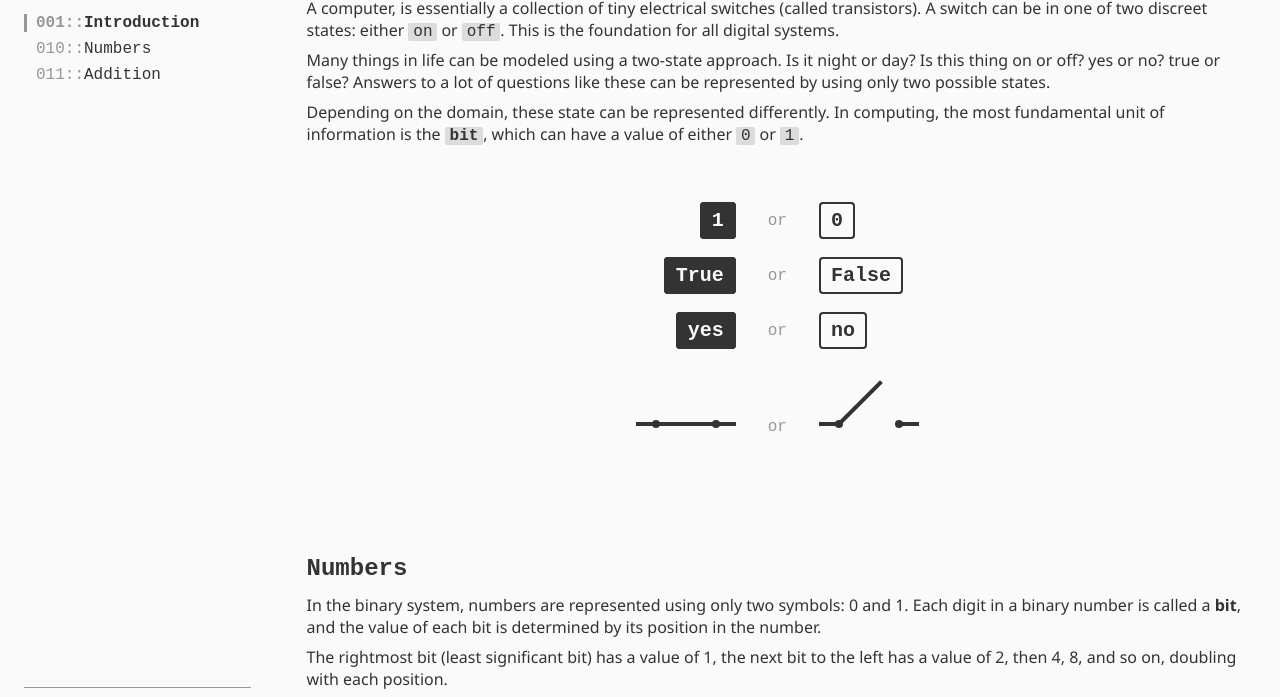
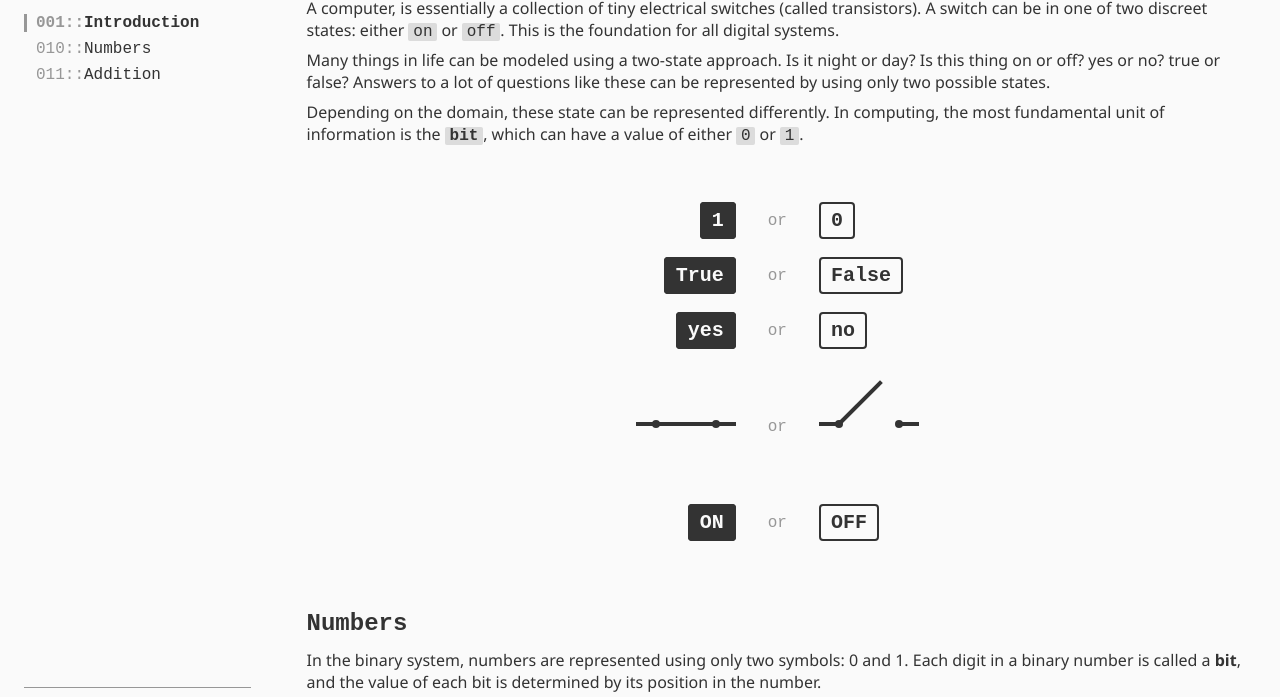
Before and after one commit to Shresht7/bit-by-bit, a website built with Vite: page index.html in a window 1280 px wide. Shown: the part 70-767 px from the top of the page. Built offline with nearby package versions, Linux system fonts and the light colour scheme; a web font is replaced by a local one.

Commit message:
Add another example: `ON/OFF`

```diff
--- a/index.html
+++ b/index.html
@@ -54,6 +54,12 @@
           <svg-switch value="1" class="cursor-pointer" data-sync-group="introduction"></svg-switch>
           <span class="font-code color-subdued">or</span>
           <svg-switch value="0" class="cursor-pointer" data-sync-group="introduction"></svg-switch>
+
+          <bit-cell value="1" class="cursor-pointer" data-sync-group="introduction" boolean data-true="ON"
+            data-false="OFF"></bit-cell>
+          <span class="font-code color-subdued">or</span>
+          <bit-cell value="0" class="cursor-pointer" data-sync-group="introduction" boolean data-true="ON"
+            data-false="OFF"></bit-cell>
         </div>
       </section>
     </section>
```
